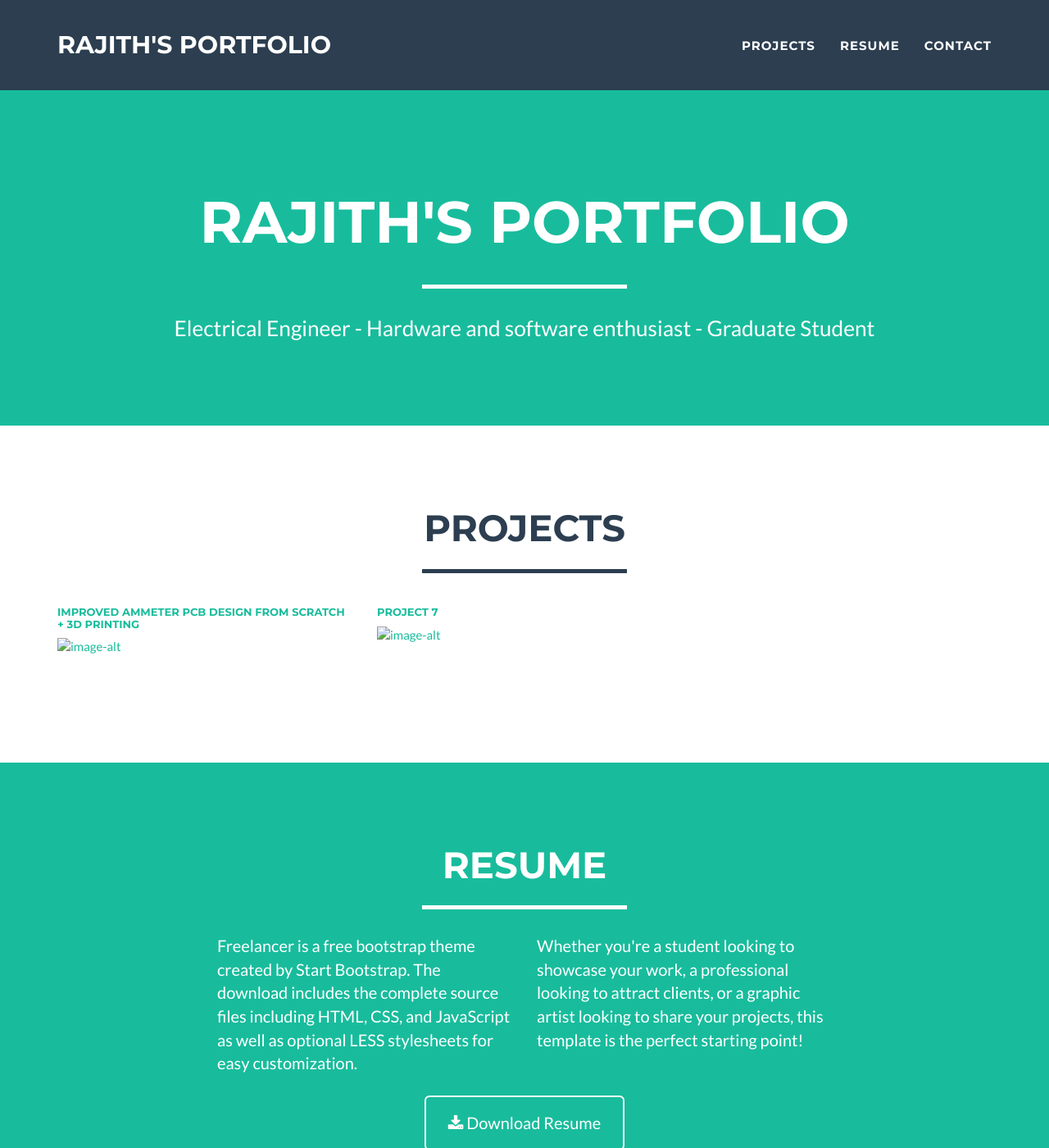
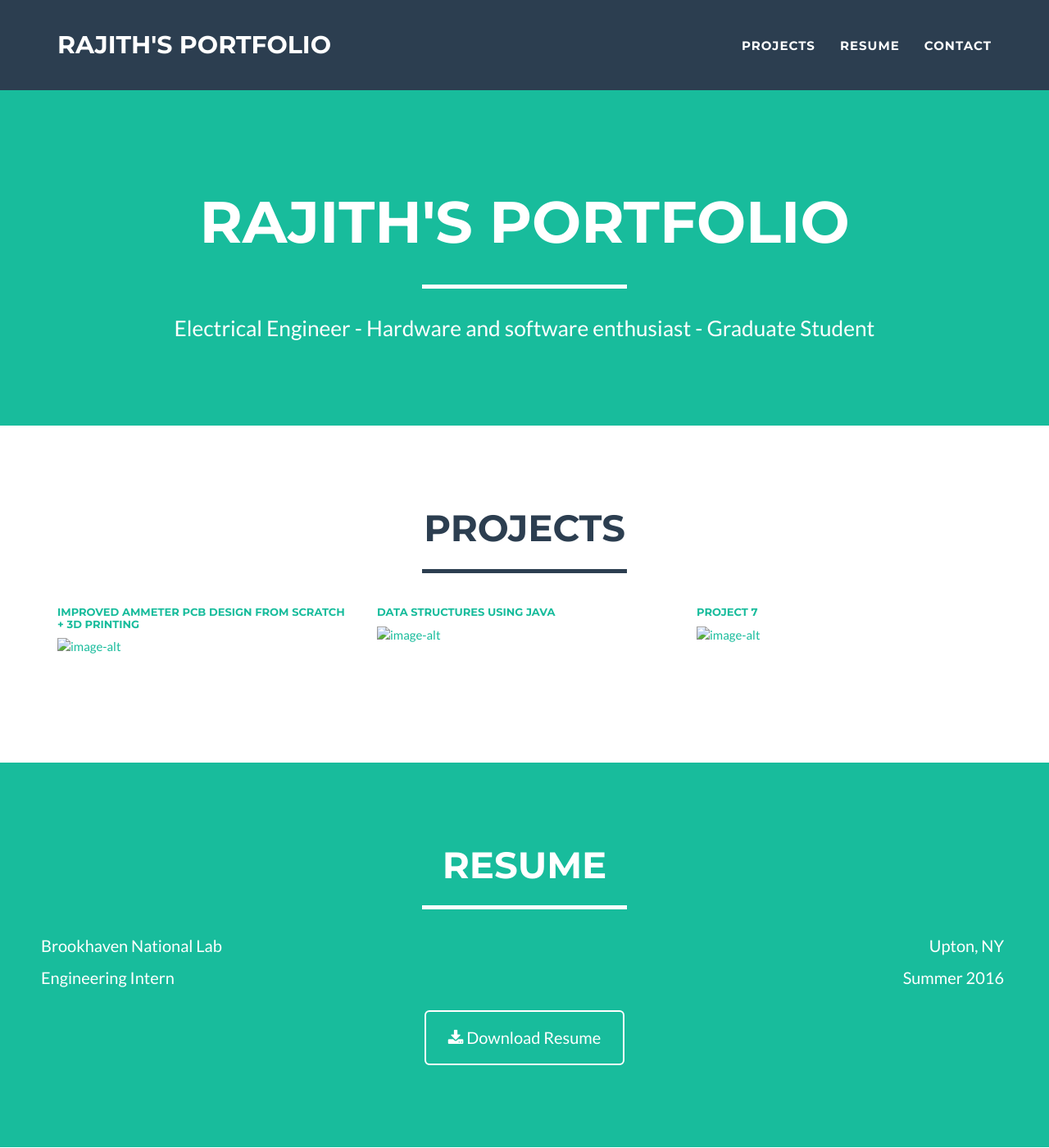
Before and after one commit to radrajith/Jekyll_site, a Jekyll site: the page built from projects/_posts/2017-07-20-project-7.markdown, in a window 1280 px wide and 1400 px high. Shown: the whole window at 82% size. Built offline with Jekyll 4.4.1, drawn with Linux system fonts in a browser that asks for light colours.

Commit message:
created two folders, one for experiences, one for projects with posts inside each of them, so it can be automattically rendered
- Figured out how to include resume, similar to the project posts
- create a template for resume

```diff
--- a/_includes/about.html
+++ b/_includes/about.html
@@ -8,14 +8,25 @@
                 </div>
             </div>
             <div class="row">
-                <div class="col-lg-4 col-lg-offset-2">
-                    <p>Freelancer is a free bootstrap theme created by Start Bootstrap. The download includes the complete source files including HTML, CSS, and JavaScript as well as optional LESS stylesheets for easy customization.</p>
-                </div>
-                <div class="col-lg-4">
-                    <p>Whether you're a student looking to showcase your work, a professional looking to attract clients, or a graphic artist looking to share your projects, this template is the perfect starting point! </p>
-                </div>
+              <ul class="list-inline item-details">
+              {% for exp in site.categories.experiences %}
+              <p style="text-align:left;">{{ exp.company-name }}
+                <span style="float:right;">{{ exp.location }}</span>
+              </p>
+              <p style="text-align:left;">{{ exp.position-title }}
+                <span style="float:right;">{{ exp.timeline }}</span>
+              </p>
+              <p>{{ exp.line-0 }}</P>
+              <script>var num = parseInt({{ exp.number-of-lines }});
+              for (i = 0; i < num; i++) {
+                str1 = "exp."+"line-"+ parseInt(i);
+                document.write(exp.line-0);
+              }
+              </script>
+                {% endfor %}
+              </ul>
                 <div class="col-lg-8 col-lg-offset-2 text-center">
-                    <a href="#" class="btn btn-lg btn-outline">
+                    <a href="https://app.box.com/s/ho2xuo9jv52bl80nmi265htcv05oq1it" target="_blank" class="btn btn-lg btn-outline">
                         <i class="fa fa-download"></i> Download Resume
                     </a>
                 </div>
--- a/_includes/modals.html
+++ b/_includes/modals.html
@@ -1,5 +1,5 @@
  <!-- Portfolio Modals -->
- {% for post in site.posts %}
+ {% for post in site.categories.projects %}
     <div class="portfolio-modal modal fade" id="portfolioModal-{{ post.modal-id }}" tabindex="-1" role="dialog" aria-hidden="true">
         <div class="modal-content">
             <div class="close-modal" data-dismiss="modal">
@@ -10,25 +10,31 @@
             </div>
             <div class="container">
                 <div class="row">
-                    <div class="col-lg-8 col-lg-offset-2">
+                    <div class="col-sm">
                         <div class="modal-body">
                             <h2>{{ post.title }}</h2>
                             <hr class="star-primary">
                             <img src="img/portfolio/{{ post.img }}" class="img-responsive img-centered" alt="{{ post.alt }}">
-                            <p>{{ post.description }}</p>
+                            <h4>{{ post.link }}</h4>
+                            <p class="text-justify">{{ post.description }}</p>
+                            <hr class="star-primary">
+                            <p>{{ post.tags }}</p>
                             <ul class="list-inline item-details">
+                              <!--
                                 <li>Client:
                                     <strong><a href="http://startbootstrap.com">{{ post.client }}</a>
                                     </strong>
                                 </li>
+                              -->
                                 <li>Date:
-                                    <strong><a href="http://startbootstrap.com">{{ post.project-date }}</a>
-                                    </strong>
+                                    <strong>{{ post.project-date }}</strong>
                                 </li>
+                                <!--
                                 <li>Service:
                                     <strong><a href="http://startbootstrap.com">{{ post.category }}</a>
                                     </strong>
                                 </li>
+                                -->
                             </ul>
                             <button type="button" class="btn btn-default" data-dismiss="modal"><i class="fa fa-times"></i> Close</button>
                         </div>
--- a/_includes/portfolio_grid.html
+++ b/_includes/portfolio_grid.html
@@ -9,7 +9,7 @@
                 </div>
             </div>
             <div class="row">
-                {% for post in site.posts %}
+                {% for post in site.categories.projects %}
                     <div class="col-sm-4 portfolio-item">
                         <a href="#portfolioModal-{{ post.modal-id }}" class="portfolio-link" data-toggle="modal">
                             <div class="caption">
```
Also changed, not shown: _posts/2016-12-29-project-8.md (deleted, +0 -13 lines), experience_template.md (added, +16 -0 lines), experiences/_posts/2016-08-06-bnl.md (added, +25 -0 lines), posts_project_template.md (added, +14 -0 lines), projects/_posts/2015-12-17-DataStructures.md (added, +14 -0 lines), projects/_posts/2016-12-20-Ammeter_PCB.md (added, +14 -0 lines), img/experience/magnet1.jpg (added), img/portfolio/Java.jpg (added), projects/_posts/2017-07-20-project-7.markdown (renamed from _posts/2017-07-20-project-7.markdown).
